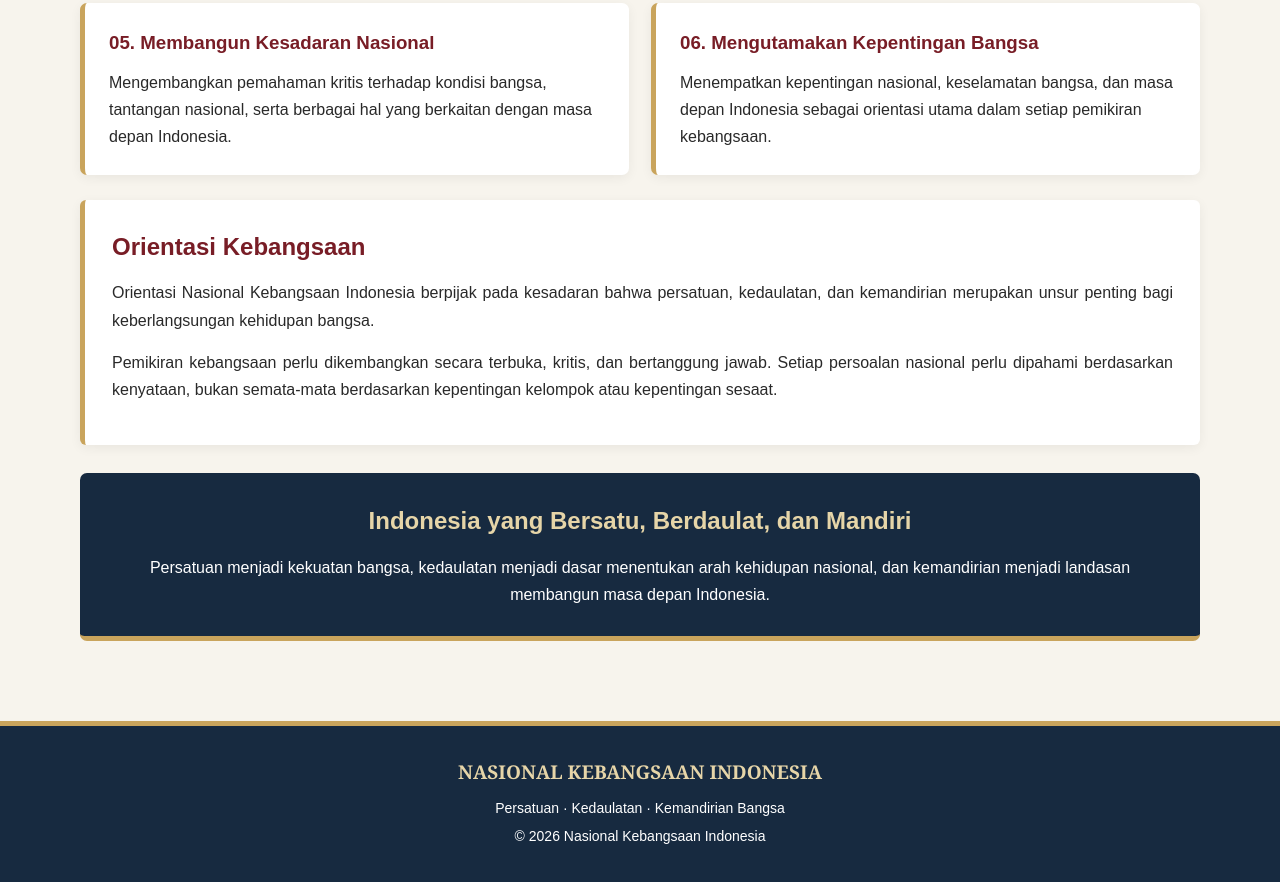
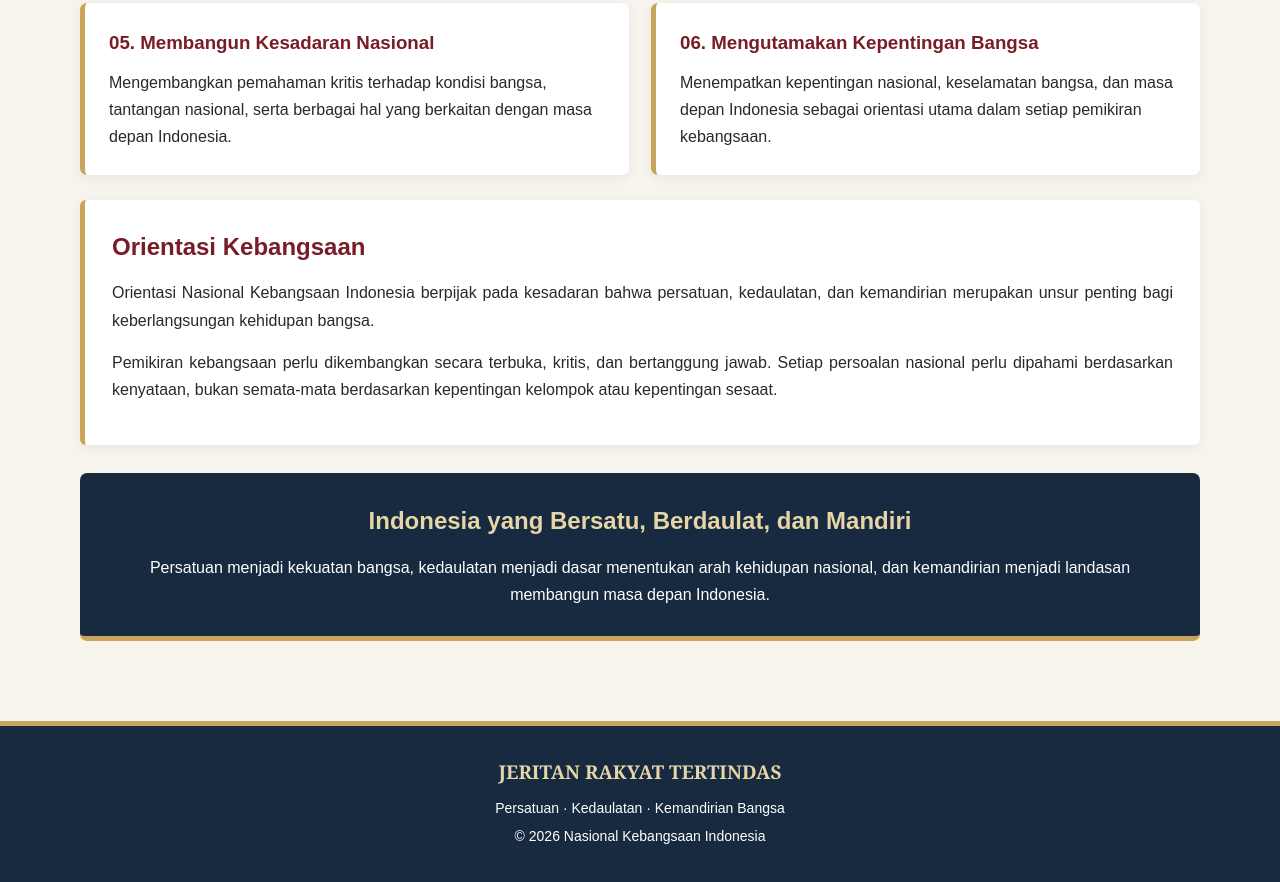
Before and after one commit to Dhimas2467/nasional-kebangsaan-indonesia, a plain HTML site: page identitas.html in a window 1280 px wide. Shown: the part 1518-2400 px from the top of the page. Drawn offline with Linux system fonts and the light colour scheme.

Commit message:
Change footer title from 'NASIONAL KEBANGSAAN INDONESIA' to 'JERITAN RAKYAT TERTINDAS'

```diff
--- a/identitas.html
+++ b/identitas.html
@@ -169,7 +169,7 @@
 </main>
 
 <footer>
-    <div class="footer-title">NASIONAL KEBANGSAAN INDONESIA</div>
+    <div class="footer-title">JERITAN RAKYAT TERTINDAS</div>
     <p>Persatuan · Kedaulatan · Kemandirian Bangsa</p>
     <p>&copy; 2026 Nasional Kebangsaan Indonesia</p>
 </footer>
```
